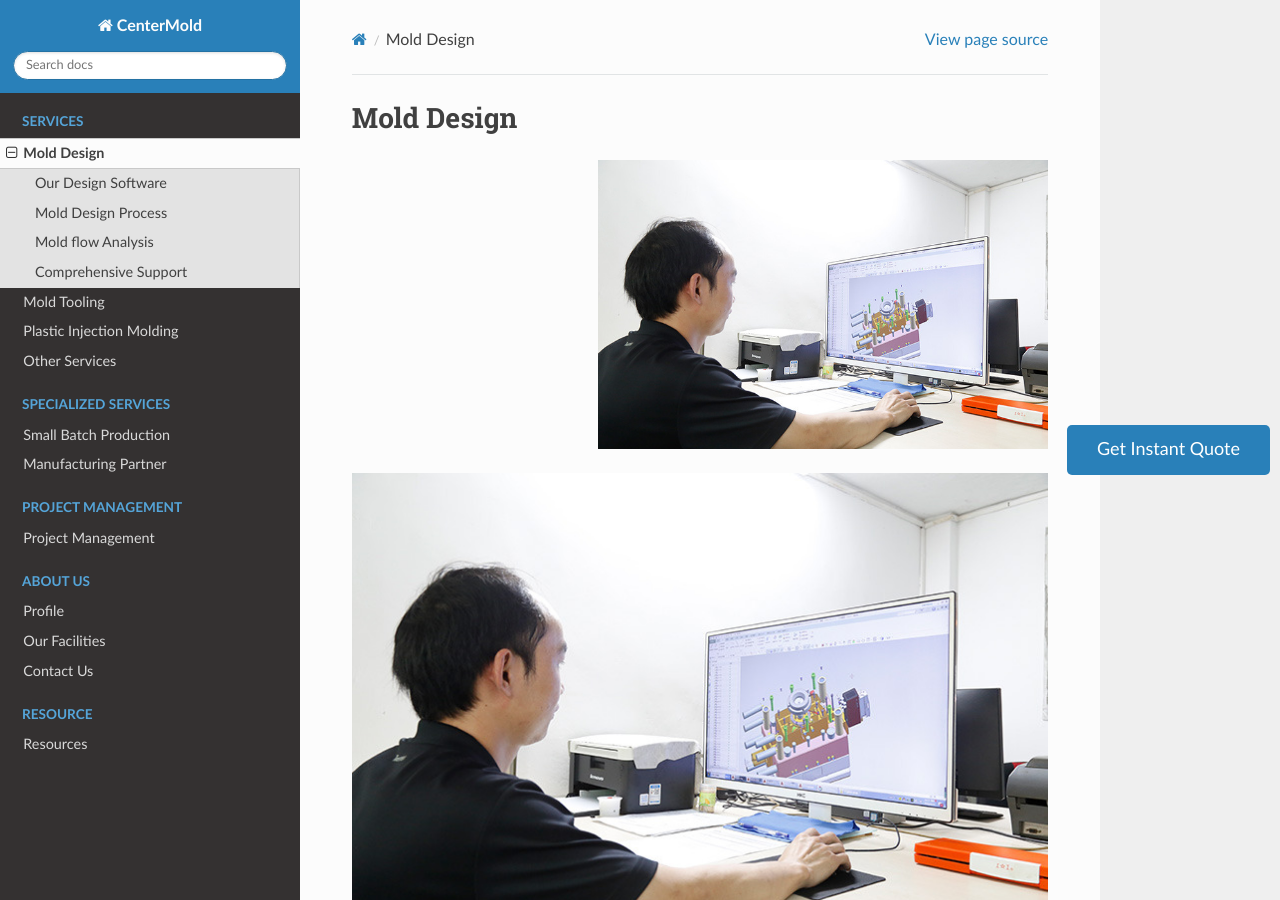
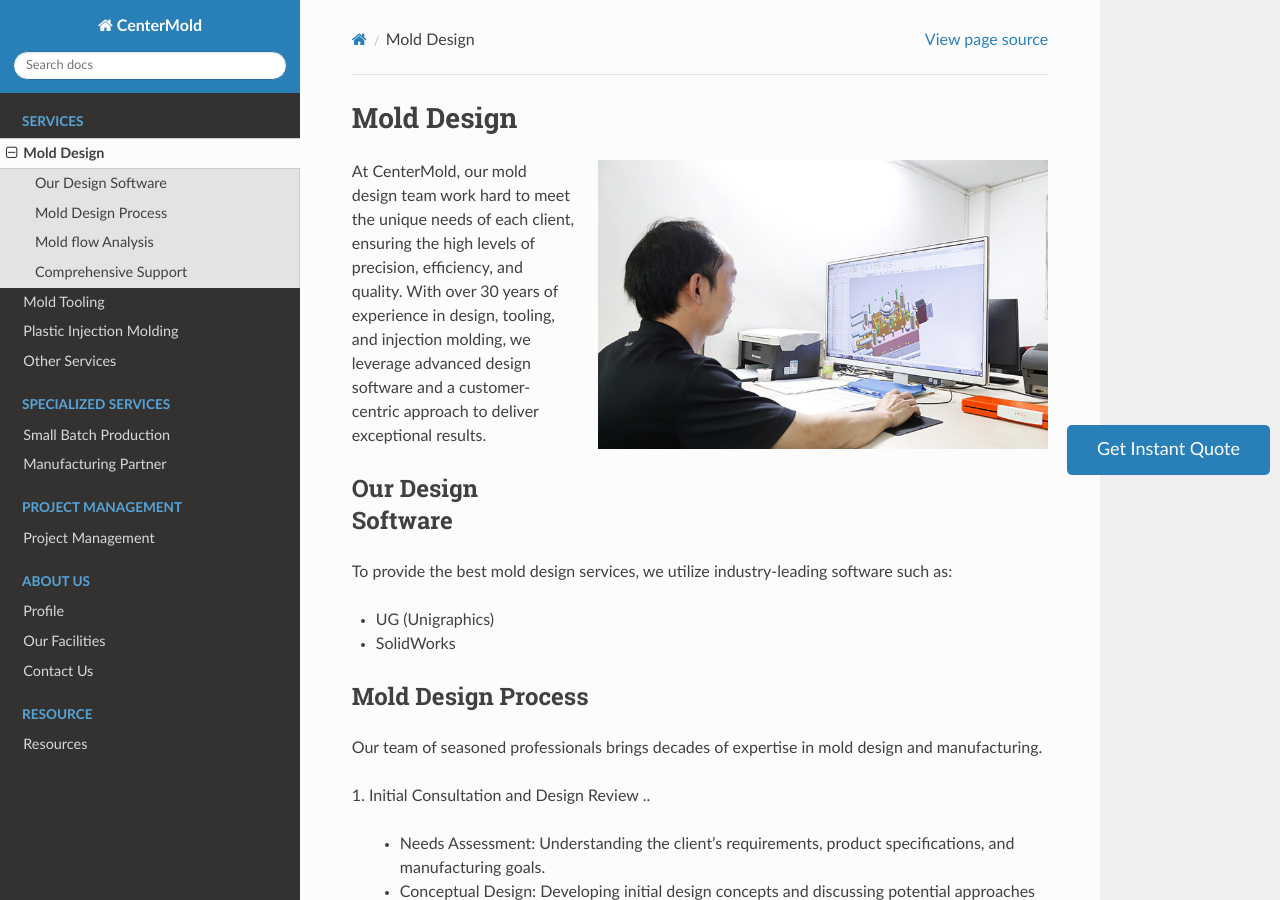
Before and after one commit to paultang/centermold, a Sphinx documentation site: the page built from source/Mold-Design.rst, in a window 1280 px wide and 900 px high. Built offline with Sphinx 7.4.7 and the Read the Docs theme 2.0.0, drawn with Linux system fonts in a browser that asks for light colours; pages that are not in the unit, such as notebooks, are missing from menus.

Commit message:
Update Mold-Design.rst

```diff
--- a/source/Mold-Design.rst
+++ b/source/Mold-Design.rst
@@ -13,15 +13,6 @@ Mold Design
    :align: right
    :width: 450px
 
-
-.. raw:: html
-
-   <img src="_static/molddesign.jpg" usemap="#imagemap">
-
-   <map name="imagemap">
-     <area shape="rect" coords="34,44,270,350" href="http://google.com" alt="Description">
-     <area shape="circle" coords="100,100,50" href="http://another-example.com" alt="Another Description">
-   </map>
 
 At CenterMold, our mold design team work hard to meet the unique needs of each client, ensuring the high levels of precision, efficiency, and quality. With over 30 years of experience in design, tooling, and injection molding, we leverage advanced design software and a customer-centric approach to deliver exceptional results.
 
```
